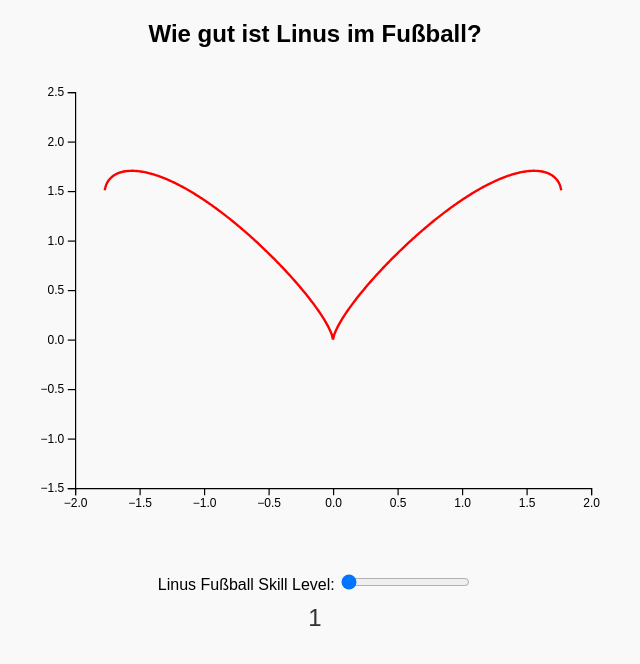
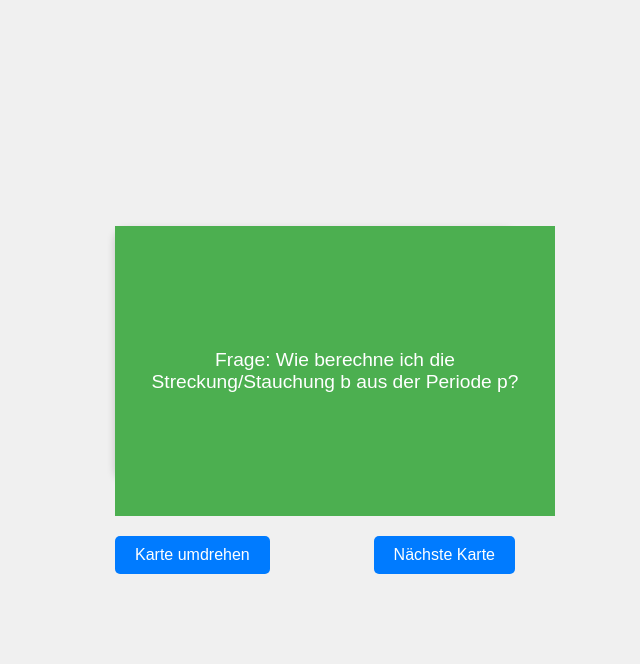
Before and after one commit to Lukas1407/Lukas1407.github.io, a website: page index.html in a window 1280 px wide. Shown: the whole page, without its empty margins (325-965 px from the left). Drawn offline with nearby package versions, Linux system fonts and the light colour scheme.

Commit message:
mathe anki v1

```diff
--- a/index.html
+++ b/index.html
@@ -3,128 +3,162 @@
 <head>
     <meta charset="UTF-8">
     <meta name="viewport" content="width=device-width, initial-scale=1.0">
-    <script src="https://d3js.org/d3.v7.min.js"></script>
+    <title>Lernkarten</title>
     <style>
         body {
             display: flex;
             justify-content: center;
-            align-items: ;
+            align-items: center;
             min-height: 100vh;
             margin: 0;
+            background-color: #f0f0f0;
             font-family: Arial, sans-serif;
+        }
+
+        .card-container {
+            width: 100%;
+            max-width: 400px;
+            perspective: 1000px;
+        }
+
+        .card {
+            position: relative;
+            width: 100%;
+            height: 250px;
+            background-color: #fff;
+            border-radius: 10px;
+            box-shadow: 0 4px 8px rgba(0, 0, 0, 0.2);
+            transform-style: preserve-3d;
+            transition: transform 0.6s;
+            cursor: pointer;
+        }
+
+        .card.flipped {
+            transform: rotateY(180deg);
+        }
+
+        .card-content {
+            position: absolute;
+            width: 100%;
+            height: 100%;
+            backface-visibility: hidden;
+            display: flex;
+            align-items: center;
+            justify-content: center;
+            padding: 20px;
             text-align: center;
-            background-color: #f9f9f9;
-        }
-        .container {
-            width: 90%;
-            max-width: 600px;
-        }
-        .slider {
-            margin: 20px 0;
-        }
-        svg {
-            width: 100%;
-            height: auto;
-        }
-        .result {
-            font-size: 1.5em;
-            margin-top: 10px;
+            font-size: 1.2em;
             color: #333;
         }
-        .correct-message {
-            font-size: 1.2em;
-            color: green;
-            margin-top: 5px;
+
+        .card-front {
+            background-color: #4CAF50;
+            color: white;
+        }
+
+        .card-back {
+            background-color: #fff;
+            color: #333;
+            transform: rotateY(180deg);
+        }
+
+        .buttons-container {
+            display: flex;
+            justify-content: space-between;
+            margin-top: 20px;
+        }
+
+        .button {
+            margin-top: 40px; /* Erhöhe den Abstand */
+            padding: 10px 20px;
+            font-size: 1em;
+            color: #fff;
+            background-color: #007BFF;
+            border: none;
+            border-radius: 5px;
+            cursor: pointer;
+            outline: none;
+        }
+
+        .button:hover {
+            background-color: #0056b3;
+        }
+        .card-back span {
+            display: inline; /* Ensures inline display of MathJax-rendered elements */
         }
     </style>
+    <script src="https://polyfill.io/v3/polyfill.min.js?features=es6"></script>
+    <script id="MathJax-script" async src="https://cdn.jsdelivr.net/npm/mathjax@3/es5/tex-mml-chtml.js"></script>
 </head>
 <body>
+    <div class="card-container">
+        <div class="card" id="card">
+            <div class="card-content card-front" id="cardFront">
+                Frage: Wie lautet die Amplitude, Verschiebung und Stauchung von \( 3\sin(3x-2)+1 \)?
+            </div>
+            <div class="card-content card-back" id="cardBack">
+                Antwort: Amplitude 3, Stauchung 3, x-Achsen Verschiebung \( \frac{2}{3} \) nach rechts, y-Achsen Verschiebung 1 nach oben.
+            </div>
+        </div>
+        <div class="buttons-container">
+            <button class="button" onclick="flipCard()">Karte umdrehen</button>
+            <button class="button" onclick="nextCard()">Nächste Karte</button>
+        </div>
+    </div>
 
-<div class="container">
-    <h2>Wie gut ist Linus im Fußball?</h2>
-    <div id="plot"></div>
-    <div class="slider">
-        <label for="aSlider">Linus Fußball Skill Level:</label>
-        <input type="range" id="aSlider" min="0.1" max="20" step="0.1" value="0.1">
-        <div class="result" id="aValueDisplay">1</div>
-        <div class="correct-message" id="correctMessage" style="display: none;">Richtig! Linus ist der aller Beste &#128150;</div>
-    </div>
-</div>
+    <script>
+        const card = document.getElementById('card');
 
-<script>
-    // Define the plot dimensions based on container width
-    const width = 500;
-    const height = 400;
-    const margin = { top: 20, right: 20, bottom: 50, left: 50 };
+        function flipCard() {
+            card.classList.toggle('flipped');
+            MathJax.typeset(); // Damit MathJax den neuen Inhalt rendert
+        }
 
-    // Define scales for x and y
-    const xScale = d3.scaleLinear().domain([-2, 2]).range([margin.left, width - margin.right]);
-    const yScale = d3.scaleLinear().domain([-1.5, 2.5]).range([height - margin.bottom, margin.top]);
+        const flashcards = [
+            { question: "Haben die Funktionen f(x)=2sin(2x)-2 und g(x)=cos(x) Schnittpunkte?", answer: "Ja, der Wertebereich von f(x) ist[-4;0] und von g(x) [-1;1], somit haben sie Schnittpunkte" },
+            { question: "Wie lautet die Streckung und x-Achsen Verschiebung von 2sin(2(x - 3))", answer: "Steckung um Faktor 2, x-Achsen Verschiebung um 3 LE nach rechts." },
+            { question: "Hat 3sin(2/3x +2)+4 eine Nullstelle? Begründe", answer: "Nein, da die y-Achsen Verschiebung größer ist als die Amplitude und die Funktion dadurch nie die x-Achse schneidet." },
+            { question: "Hat 2sin(1/3x) eine Nullstelle? Begründe", answer: "Ja, da wir keine y-Achsen Verschiebung haben und Sinus somit die x-Achse schneidet." },
+            { question: "Hat 2sin(1/3x)-1 eine Nullstelle? Begründe", answer: "Ja, da die Amplitude größer ist als die y-Achsen Verschiebung." },
+            { question: "Wie sind die Schritte um eine veränderte Sinus/Consinus Funktion zu zeichnen?", answer: "1. Periode berechnen <br> 2. Periode nach 4 LE auf die x-Achse schreiben<br>3.y-Achsen Verschiebung schauen und dort die neue Mittellinie zeichnen <br> 4. Von der neuen Mittellinie +a hoch und -a runter (Skala ggf. anpassen auf der y-Achse). 5. x-Achsen Verschiebung bestimmen und dort anfangen zu zeichnen" },
+            { question: "Wie berechne ich die Streckung/Stauchung b aus der Periode p?", answer: "$$b = \\frac{2\\pi}{p}$$" },
+            { question: "Wie berechne ich die Periode p aus der Streckung/Stauchung b?", answer: "$$p = \\frac{2\\pi}{b}$$" },
+            { question: "Wie sind die Schritte für das Lösen der Allgeinen Nullstellen?", answer: "1. Das in der Klammer gleich der allgemeinen Nullstelle setzen <br> 2. nach x auflösen<br>3.Wenn wir Intervall haben dann in das Intervall einsetzen und nach k auflösen<br>4.Alle k rausfinden für die die Ungleichung gilt<br> 5.Die k's in die aufgelöste Gleichung x=... einsetzen." },
+            { question: "Was schreiben wir hinter unserer Lösung, wenn wir Nullstellen auf R berechnen sollen?", answer: "$$\\text{ Für } k \\in \\mathbb{R}$$" },
+            { question: "Wie lautet die Amplitude, Verschiebung und Stauchung von 3sin(3x-2)+1?", answer: "Amplitude 3, Stauchung 3, , y-Achsen Verschiebung 1 nach oben, x-Achsen Verschiebung 2/3 nach rechts" },
+            { question: "Wie lautet die allgemeine Nullstell von Cosinus?", answer: "$$k \\cdot \\pi + \\frac{\\pi}{2}$$" },
+            { question: "Wie lautet die allgemeine Nullstell von Sinus?", answer: "$$k \\cdot \\pi$$" },
+            { question: "Wie addiert man 2 Brüche?", answer: "Unten in beiden Brüchen muss das gleiche stehen. Dann oben + oben und unten stehen lassen.<br><br> Beispiel: <br>$$\\frac{1}{3} + \\frac{1}{2} = \\frac{2\\cdot1}{6} + \\frac{3\\cdot1}{6} = \\frac{5}{6}$$" },
+            { question: "Wie multipliziert (*) man 2 Brüche?", answer: "Oben mal oben, unten mal unten" },
+        ];
 
-    // Append the SVG canvas for plotting
-    const svg = d3.select("#plot").append("svg")
-        .attr("viewBox", `0 0 ${width} ${height}`)
-        .attr("preserveAspectRatio", "xMidYMid meet");
+        // Funktion, um die Reihenfolge der Fragen zufällig zu mischen
+        function shuffle(array) {
+            for (let i = array.length - 1; i > 0; i--) {
+                const j = Math.floor(Math.random() * (i + 1));
+                [array[i], array[j]] = [array[j], array[i]];
+            }
+        }
 
-    // Define the x and y axes
-    const xAxis = d3.axisBottom(xScale);
-    const yAxis = d3.axisLeft(yScale);
+        shuffle(flashcards);
 
-    svg.append("g")
-        .attr("transform", `translate(0,${height - margin.bottom})`)
-        .call(xAxis);
+        let currentIndex = 0;
 
-    svg.append("g")
-        .attr("transform", `translate(${margin.left},0)`)
-        .call(yAxis);
+        function showCard(index) {
+            document.getElementById('cardFront').innerHTML = "Frage: " + flashcards[index].question;
+            document.getElementById('cardBack').innerHTML = "" + flashcards[index].answer;
+            card.classList.remove('flipped');
+            MathJax.typeset(); // Neu rendern nach dem Wechseln der Karte
+        }
 
-    // Initial value for parameter 'a'
-    let a = 0.1;
+        function nextCard() {
+            currentIndex = (currentIndex + 1) % flashcards.length;
+            showCard(currentIndex);
+        }
 
-    // Function definition
-    function f(x, a) {
-        const xAbs = Math.abs(x);
-        return Math.pow(xAbs, 2/3) + (Math.E / 3) * Math.sqrt(Math.PI - xAbs**2) * Math.sin(a * Math.PI * xAbs);
-    }
+        card.addEventListener('click', flipCard);
 
-    // Generate and plot data for function
-    function plotFunction() {
-        const data = d3.range(-2, 2.01, 0.01).map(x => ({ x, y: Math.abs(x) <= Math.sqrt(Math.PI) ? f(x, a) : NaN }));
-
-        const line = d3.line()
-            .defined(d => !isNaN(d.y))
-            .x(d => xScale(d.x))
-            .y(d => yScale(d.y));
-
-        svg.selectAll(".line").remove();  // Clear previous lines
-
-        svg.append("path")
-            .datum(data)
-            .attr("class", "line")
-            .attr("fill", "none")
-            .attr("stroke", "red")
-            .attr("stroke-width", 2)
-            .attr("d", line);
-    }
-
-    // Initial plot
-    plotFunction();
-
-    // Update function when slider is changed
-    d3.select("#aSlider").on("input", function() {
-        a = +this.value;
-
-        // Calculate and display the adjusted value from 1 to 99
-        const displayValue = Math.round(((a - 0.1) / (20 - 0.1)) * 98) + 1;
-        d3.select("#aValueDisplay").text(displayValue);
-
-        // Show "Correct" message if slider hits the max, hide otherwise
-        const isMaxValue = a === 20;
-        d3.select("#correctMessage").style("display", isMaxValue ? "block" : "none");
-
-        plotFunction();
-    });
-</script>
-
+        showCard(currentIndex);
+    </script>
 </body>
 </html>
```
